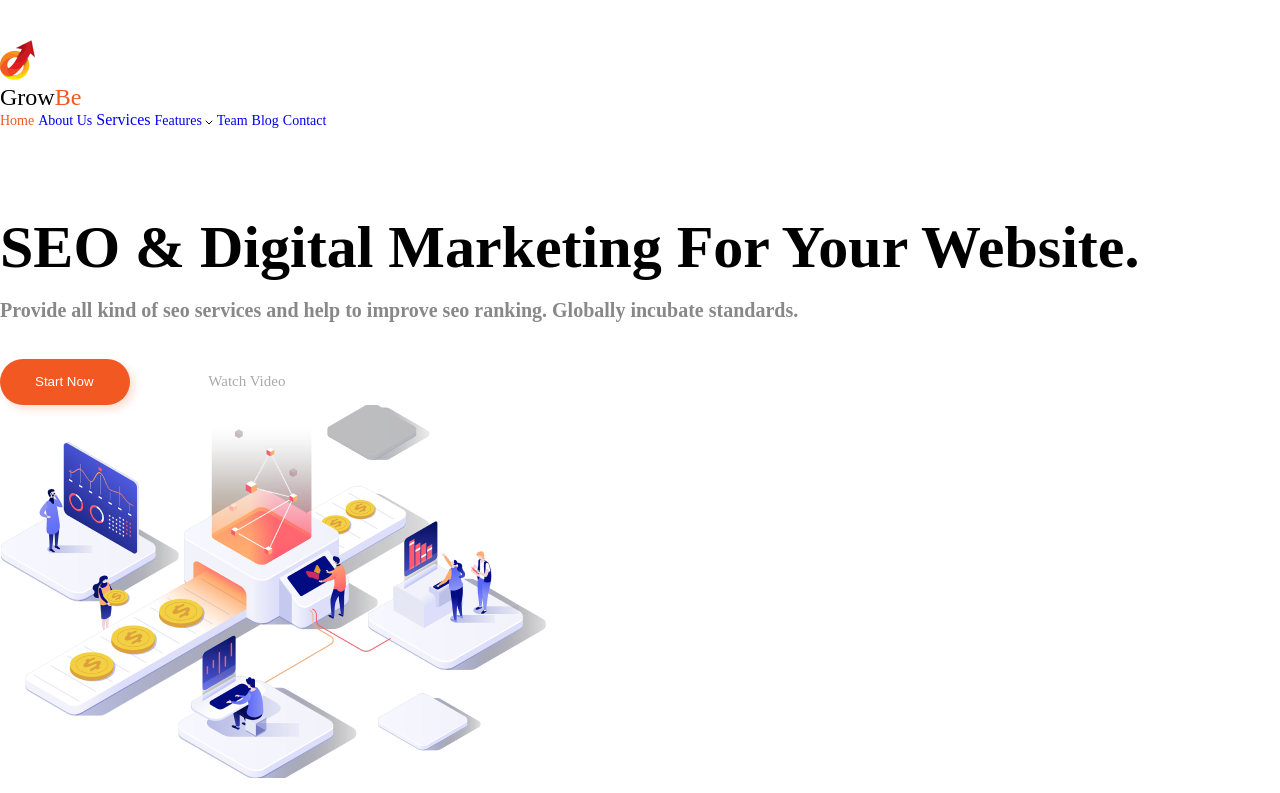
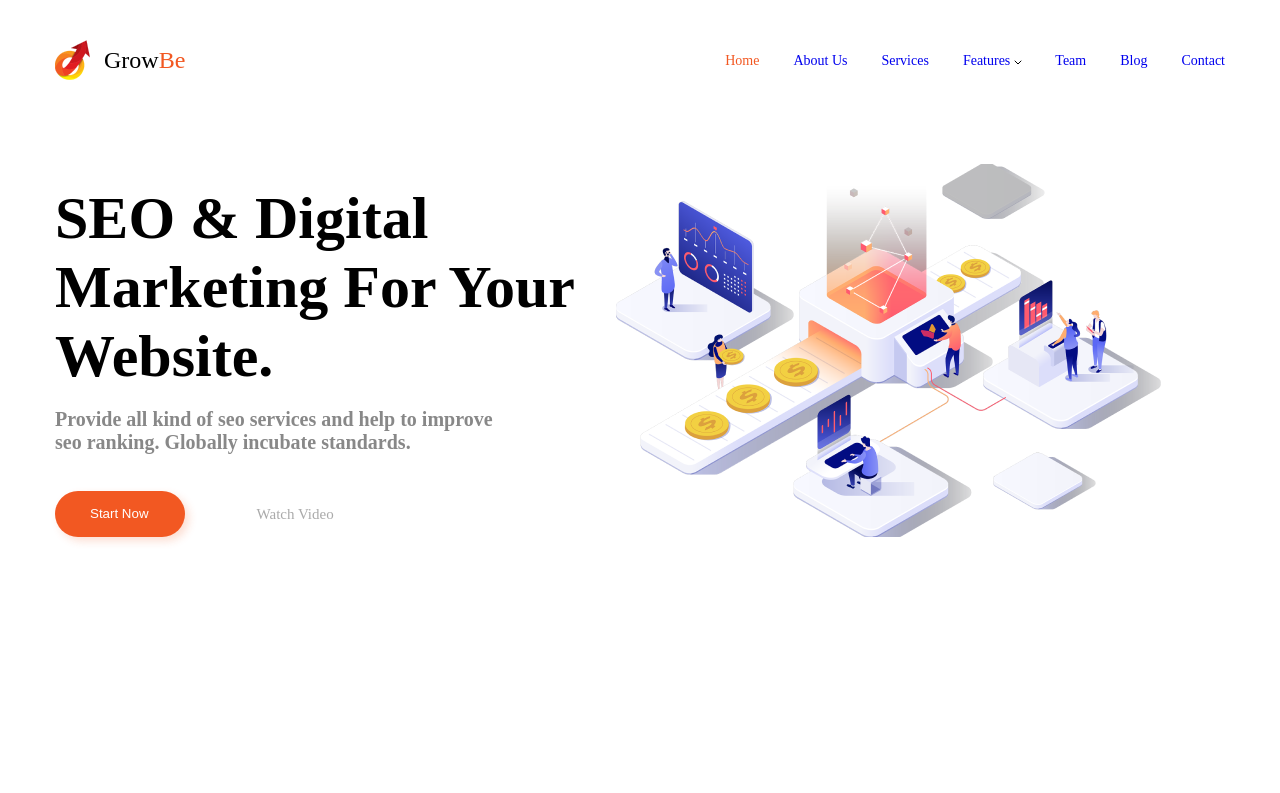
Before and after one commit to Chronik47/homework_figma, a plain HTML site: page index.html in a window 1280 px wide. Shown: the top 793 px of the page. Drawn offline with Linux system fonts and the light colour scheme; a web font is replaced by a local one.

Commit message:
подключил шрифты и display:flex

```diff
--- a/index.html
+++ b/index.html
@@ -5,31 +5,35 @@
     <meta charset="UTF-8">
     <meta name="viewport" content="width=device-width, initial-scale=1.0">
     <title>Document</title>
+    <link href="https://fonts.cdnfonts.com/css/gilroy-bold" rel="stylesheet">
     <link rel="stylesheet" href="./style/style.css">
+
 </head>
 
 <body>
     <div class="conteiner">
-        <div class="header">
+
+        <div class="header center">
             <div class="header_logo">
                 <img src="img/Heder-logo.png" alt="header_logo">
                 <p class="header_logo_text">Grow<span class="orange_text">Be</span>
                 </p>
             </div>
+
             <nav class="header_menu">
-                <a href="#" class="header_menu_link orange_text">Home</a>
-                <a href="#" class="header_menu_link">About Us</a>
-                <a href="#" class="header_menu-link">Services</a>
-                <a href="#" class="header_menu_link">Features
+                <a href="#" class="header_menu_link orange_text font">Home</a>
+                <a href="#" class="header_menu_link padding">About Us</a>
+                <a href="#" class="header_menu_link padding">Services</a>
+                <a href="#" class="header_menu_link padding">Features
                     <img src="img/Features.svg" alt="vector-features">
                 </a>
-                <a href="#" class="header_menu_link">Team</a>
-                <a href="#" class="header_menu_link">Blog</a>
-                <a href="#" class="header_menu_link">Contact</a>
+                <a href="#" class="header_menu_link padding">Team</a>
+                <a href="#" class="header_menu_link padding">Blog</a>
+                <a href="#" class="header_menu_link padding">Contact</a>
             </nav>
         </div>
 
-        <div class="top_content">
+        <div class="top_content center">
             <div class="top_text">
                 <h1 class="top_title">SEO & Digital Marketing For Your Website.</h1>
                 <h2 class="top_sub_title">Provide all kind of seo services and help to improve seo ranking. Globally
@@ -42,7 +46,7 @@
             <img class="top_img" src="./img/top.png" alt="top picture">
         </div>
 
-        <nav class="top_logo">
+        <nav class="top_logo center">
             <a href="#" class="logo">
                 <img src="img/brend1.png" alt="brand logo">
             </a>
--- a/style/style.css
+++ b/style/style.css
@@ -11,6 +11,10 @@ a {
     color: #F25822;
 }
 
+.font {
+    font-family: Gilroy-SemiBold;
+}
+
 .conteiner {
     font-family: Gilroy-Bold;
     font-style: normal;
@@ -18,17 +22,28 @@ a {
     line-height: normal;
 }
 
+.center {
+    padding-left: calc(50% - 1170px/2);
+    padding-right: calc(50% - 1170px/2);
+}
+
 .header {
+    display: flex;
     padding-top: 40px;
     padding-bottom: 40px;
+    align-items: center;
+    justify-content: space-between;
 }
 
 .header_logo {
+    display: flex;
+    align-items: center;
     color: #000;
 }
 
 .header_logo_text {
     font-size: 24px;
+    padding-left: 14px;
 }
 
 .header_menu_link {
@@ -36,7 +51,14 @@ a {
     font-size: 14px;
 }
 
+.padding {
+    padding-left: 30px;
+}
+
 .top_content {
+    display: flex;
+    align-items: flex-end;
+    gap: 40.94px;
     padding-top: 44px;
     padding-bottom: 162px;
 }
@@ -52,9 +74,13 @@ a {
     color: #888;
     font-family: Gilroy-Medium;
     font-size: 20px;
+    width: 466px;
 }
 
 .top_button {
+    display: flex;
+    align-items: center;
+    gap: 72px;
     font-size: 15px;
 }
 
@@ -69,11 +95,16 @@ a {
 
 
 .top_text_video {
-    padding-left: 75px;
     color: #AAA;
 }
 
+.top_img {
+    padding-right: 64px;
+}
+
 .top_logo {
+    display: flex;
+    justify-content: space-between;
     padding-top: 97px;
     padding-bottom: 96px;
 }
```
